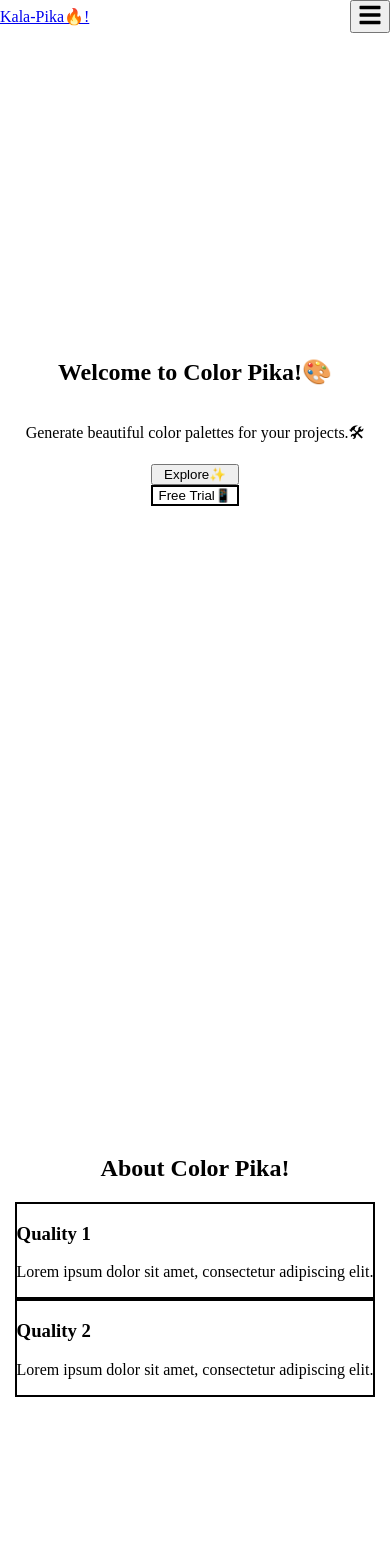
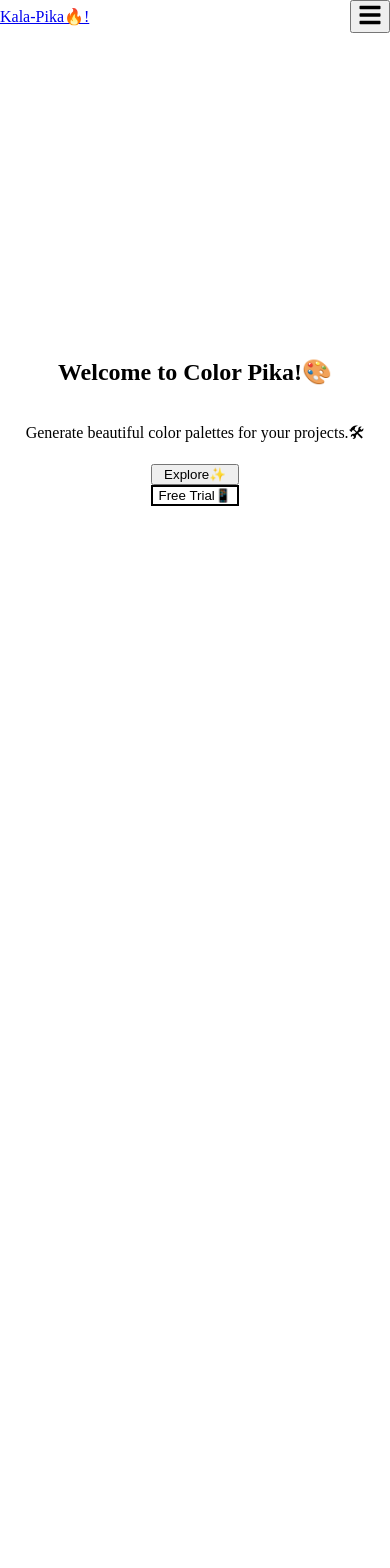
Before and after one commit to bethwel3001/Project-color-Pika, a React (Vite) app: page / in a window 390 px wide. Shown: the top 1568 px of the page. Built offline with nearby package versions, Linux system fonts and the light colour scheme.

Commit message:
enhanced small screen on About

```diff
--- a/src/pages/About.jsx
+++ b/src/pages/About.jsx
@@ -1,15 +1,73 @@
+import { useEffect, useRef } from 'react';
+
 export default function About() {
+  const sectionRef = useRef(null);
+
+  useEffect(() => {
+    const observer = new IntersectionObserver(
+      (entries) => {
+        entries.forEach((entry) => {
+          if (entry.isIntersecting) {
+            entry.target.classList.add('animate-fadeInUp');
+          }
+        });
+      },
+      {
+        threshold: 0.1,
+      }
+    );
+
+    if (sectionRef.current) {
+      observer.observe(sectionRef.current);
+    }
+
+    return () => {
+      if (sectionRef.current) {
+        observer.unobserve(sectionRef.current);
+      }
+    };
+  }, []);
+
   return (
-    <section id="about" className="min-h-screen bg-gradient-to-r from-blue-500 to-green-500 dark:from-gray-800 dark:to-gray-900 flex flex-col justify-center items-center text-white p-4">
-      <h2 className="text-3xl md:text-4xl font-bold mb-8 text-center">About Color Pika!</h2>
-      <div className="grid grid-cols-1 md:grid-cols-2 gap-4 md:gap-8">
-        <div className="bg-white/10 p-4 md:p-6 rounded-lg border-2 border-purple-500">
-          <h3 className="text-xl md:text-2xl font-semibold mb-2 md:mb-4">Quality 1</h3>
-          <p className="text-sm md:text-base">Lorem ipsum dolor sit amet, consectetur adipiscing elit.</p>
+    <section
+      id="about"
+      ref={sectionRef}
+      className="min-h-screen bg-gradient-to-r from-blue-500 to-green-500 dark:from-gray-800 dark:to-gray-900 flex flex-col justify-center items-center text-white p-4 opacity-0"
+    >
+      <h2 className="text-3xl md:text-4xl font-bold mb-8 text-center transform transition-all duration-500 hover:scale-105">
+        About Color Pika!
+      </h2>
+      <div className="grid grid-cols-1 sm:grid-cols-2 gap-4 md:gap-8 max-w-4xl w-full">
+        {/* Box 1 */}
+        <div className="bg-white/10 p-6 rounded-lg border-2 border-purple-500 sm:bg-blue-100/10 transform transition-all duration-300 hover:scale-105 hover:shadow-lg hover:border-purple-300">
+          <h3 className="text-xl md:text-2xl font-semibold mb-4">Color Palettes</h3>
+          <p className="text-sm md:text-base text-gray-200">
+            Explore a wide range of color palettes designed specifically for developers. Perfect for UI/UX design and coding projects.
+          </p>
         </div>
-        <div className="bg-white/10 p-4 md:p-6 rounded-lg border-2 border-blue-500">
-          <h3 className="text-xl md:text-2xl font-semibold mb-2 md:mb-4">Quality 2</h3>
-          <p className="text-sm md:text-base">Lorem ipsum dolor sit amet, consectetur adipiscing elit.</p>
+
+        {/* Box 2 */}
+        <div className="bg-white/10 p-6 rounded-lg border-2 border-blue-500 sm:bg-green-100/10 transform transition-all duration-300 hover:scale-105 hover:shadow-lg hover:border-blue-300">
+          <h3 className="text-xl md:text-2xl font-semibold mb-4">Easy to Use</h3>
+          <p className="text-sm md:text-base text-gray-200">
+            Our tools are built with simplicity in mind. Generate and copy color codes in seconds, no hassle!
+          </p>
+        </div>
+
+        {/* Box 3 */}
+        <div className="bg-white/10 p-6 rounded-lg border-2 border-green-500 sm:bg-purple-100/10 transform transition-all duration-300 hover:scale-105 hover:shadow-lg hover:border-green-300">
+          <h3 className="text-xl md:text-2xl font-semibold mb-4">Developer-Friendly</h3>
+          <p className="text-sm md:text-base text-gray-200">
+            Integrate Color Pika seamlessly into your workflow. Export colors as HEX, RGB, or CSS variables.
+          </p>
+        </div>
+
+        {/* Box 4 */}
+        <div className="bg-white/10 p-6 rounded-lg border-2 border-yellow-500 sm:bg-pink-100/10 transform transition-all duration-300 hover:scale-105 hover:shadow-lg hover:border-yellow-300">
+          <h3 className="text-xl md:text-2xl font-semibold mb-4">Always Available</h3>
+          <p className="text-sm md:text-base text-gray-200">
+            Access Color Pika anytime, anywhere. Our platform is fully responsive and works on all devices.
+          </p>
         </div>
       </div>
     </section>
```
